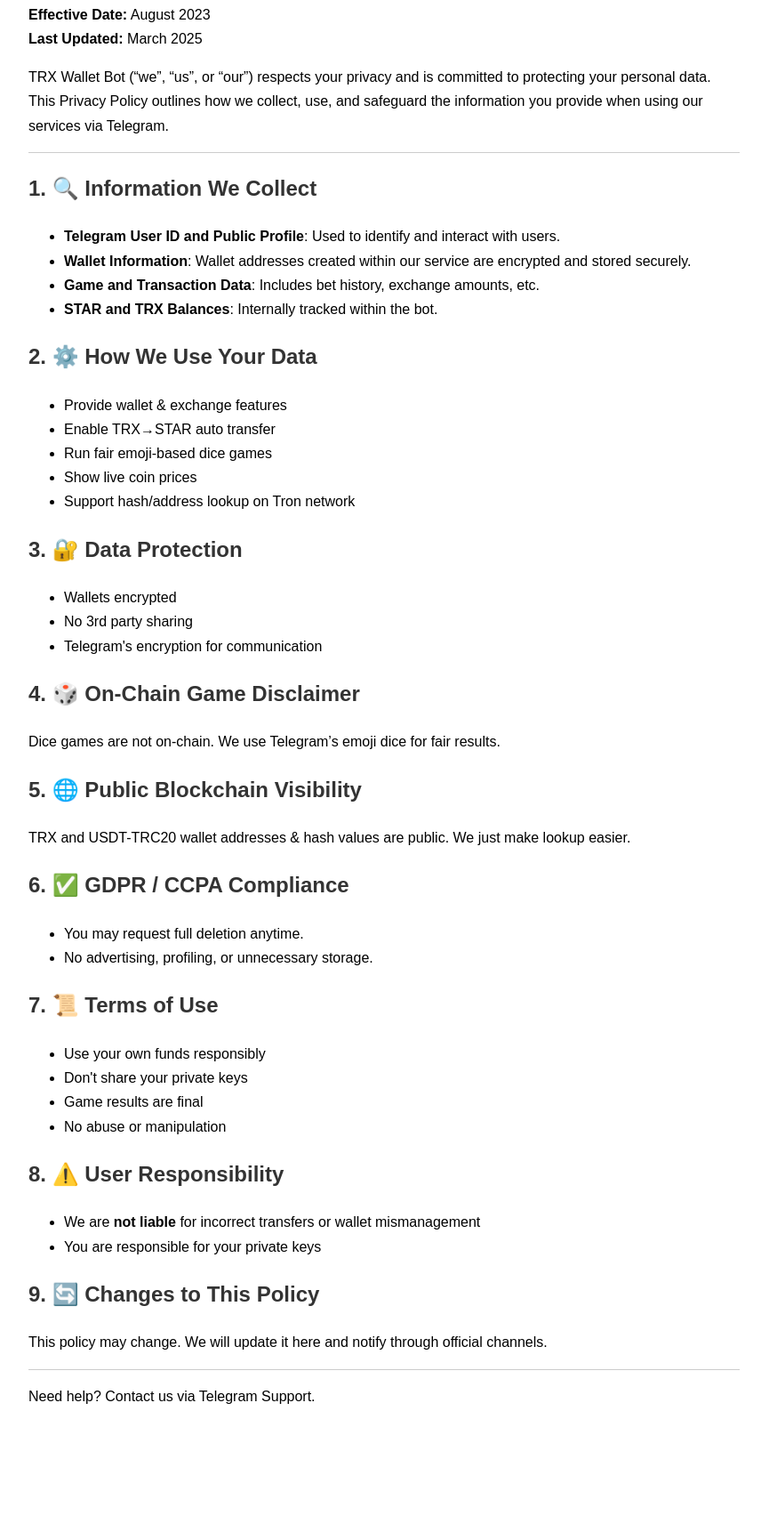
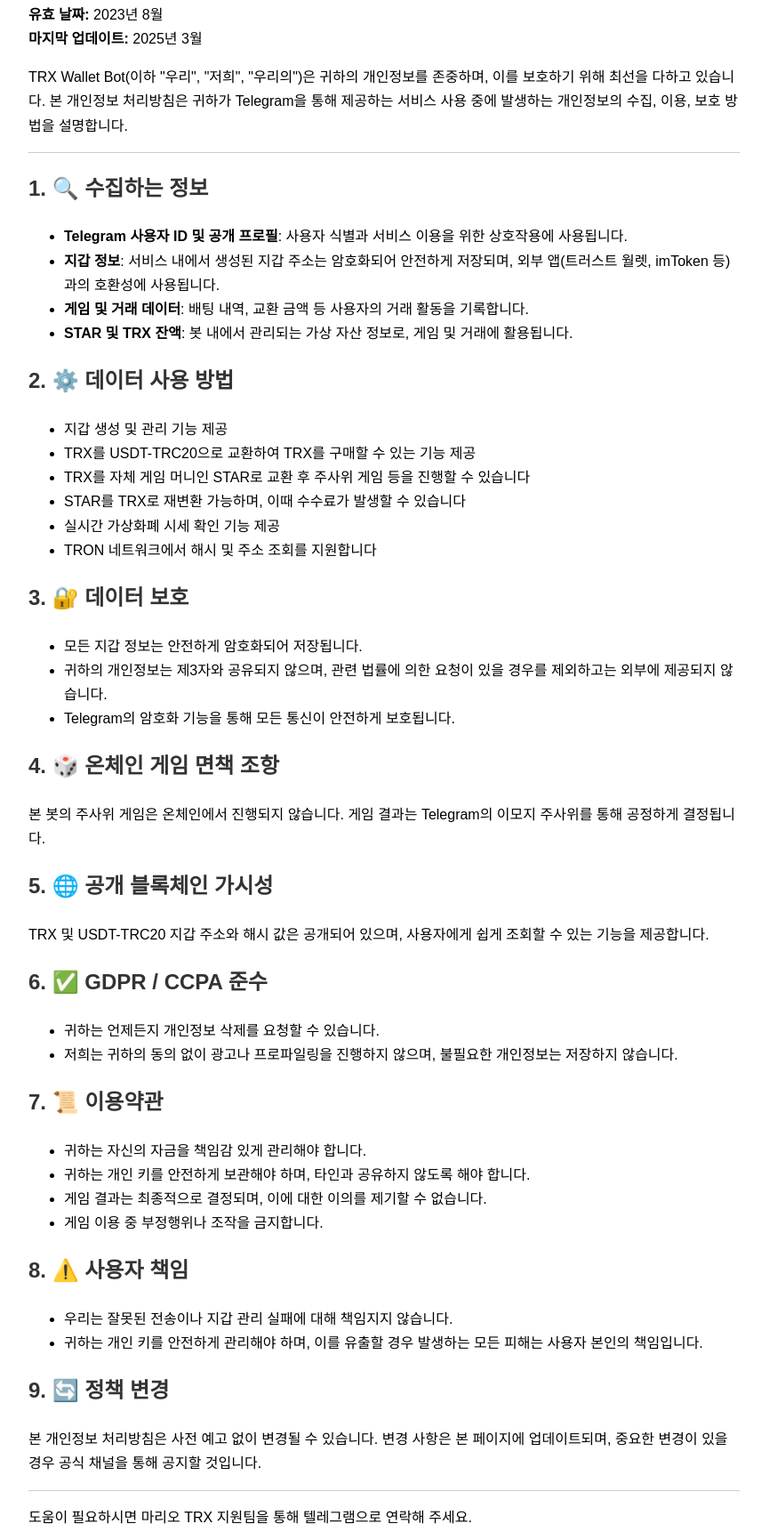
Before and after one commit to trxtransact/privacy.html, a plain HTML site: page index.html in a window 1280 px wide. Shown: the part 123-1845 px from the top of the page at 89% size, without its empty margins (208-1064 px from the left). Before the commit the page ends 1756 px from the top, so only its background shows below. Drawn offline with Linux system fonts and the light colour scheme.

Commit message:
Update index.html

```diff
--- a/index.html
+++ b/index.html
@@ -1,8 +1,8 @@
 <!DOCTYPE html>
-<html lang="en">
+<html lang="ko">
 <head>
   <meta charset="UTF-8">
-  <title>Privacy Policy</title>
+  <title>개인정보 처리방침</title>
   <style>
     body {
       max-width: 800px;
@@ -20,66 +20,67 @@
   </style>
 </head>
 <body>
-  <h1>📄 Privacy Policy</h1>
-  <p><strong>Effective Date:</strong> August 2023<br>
-     <strong>Last Updated:</strong> March 2025</p>
-  <p>TRX Wallet Bot (“we”, “us”, or “our”) respects your privacy and is committed to protecting your personal data. This Privacy Policy outlines how we collect, use, and safeguard the information you provide when using our services via Telegram.</p>
+  <h1>📄 개인정보 처리방침</h1>
+  <p><strong>유효 날짜:</strong> 2023년 8월<br>
+     <strong>마지막 업데이트:</strong> 2025년 3월</p>
+  <p>TRX Wallet Bot(이하 "우리", "저희", "우리의")은 귀하의 개인정보를 존중하며, 이를 보호하기 위해 최선을 다하고 있습니다. 본 개인정보 처리방침은 귀하가 Telegram을 통해 제공하는 서비스 사용 중에 발생하는 개인정보의 수집, 이용, 보호 방법을 설명합니다.</p>
   <hr>
 
-  <h2>1. 🔍 Information We Collect</h2>
+  <h2>1. 🔍 수집하는 정보</h2>
   <ul>
-    <li><strong>Telegram User ID and Public Profile</strong>: Used to identify and interact with users.</li>
-    <li><strong>Wallet Information</strong>: Wallet addresses created within our service are encrypted and stored securely.</li>
-    <li><strong>Game and Transaction Data</strong>: Includes bet history, exchange amounts, etc.</li>
-    <li><strong>STAR and TRX Balances</strong>: Internally tracked within the bot.</li>
+    <li><strong>Telegram 사용자 ID 및 공개 프로필</strong>: 사용자 식별과 서비스 이용을 위한 상호작용에 사용됩니다.</li>
+    <li><strong>지갑 정보</strong>: 서비스 내에서 생성된 지갑 주소는 암호화되어 안전하게 저장되며, 외부 앱(트러스트 월렛, imToken 등)과의 호환성에 사용됩니다.</li>
+    <li><strong>게임 및 거래 데이터</strong>: 배팅 내역, 교환 금액 등 사용자의 거래 활동을 기록합니다.</li>
+    <li><strong>STAR 및 TRX 잔액</strong>: 봇 내에서 관리되는 가상 자산 정보로, 게임 및 거래에 활용됩니다.</li>
   </ul>
 
-  <h2>2. ⚙️ How We Use Your Data</h2>
+  <h2>2. ⚙️ 데이터 사용 방법</h2>
   <ul>
-    <li>Provide wallet & exchange features</li>
-    <li>Enable TRX→STAR auto transfer</li>
-    <li>Run fair emoji-based dice games</li>
-    <li>Show live coin prices</li>
-    <li>Support hash/address lookup on Tron network</li>
+    <li>지갑 생성 및 관리 기능 제공</li>
+    <li>TRX를 USDT-TRC20으로 교환하여 TRX를 구매할 수 있는 기능 제공</li>
+    <li>TRX를 자체 게임 머니인 STAR로 교환 후 주사위 게임 등을 진행할 수 있습니다</li>
+    <li>STAR를 TRX로 재변환 가능하며, 이때 수수료가 발생할 수 있습니다</li>
+    <li>실시간 가상화폐 시세 확인 기능 제공</li>
+    <li>TRON 네트워크에서 해시 및 주소 조회를 지원합니다</li>
   </ul>
 
-  <h2>3. 🔐 Data Protection</h2>
+  <h2>3. 🔐 데이터 보호</h2>
   <ul>
-    <li>Wallets encrypted</li>
-    <li>No 3rd party sharing</li>
-    <li>Telegram's encryption for communication</li>
+    <li>모든 지갑 정보는 안전하게 암호화되어 저장됩니다.</li>
+    <li>귀하의 개인정보는 제3자와 공유되지 않으며, 관련 법률에 의한 요청이 있을 경우를 제외하고는 외부에 제공되지 않습니다.</li>
+    <li>Telegram의 암호화 기능을 통해 모든 통신이 안전하게 보호됩니다.</li>
   </ul>
 
-  <h2>4. 🎲 On-Chain Game Disclaimer</h2>
-  <p>Dice games are not on-chain. We use Telegram’s emoji dice for fair results.</p>
+  <h2>4. 🎲 온체인 게임 면책 조항</h2>
+  <p>본 봇의 주사위 게임은 온체인에서 진행되지 않습니다. 게임 결과는 Telegram의 이모지 주사위를 통해 공정하게 결정됩니다.</p>
 
-  <h2>5. 🌐 Public Blockchain Visibility</h2>
-  <p>TRX and USDT-TRC20 wallet addresses & hash values are public. We just make lookup easier.</p>
+  <h2>5. 🌐 공개 블록체인 가시성</h2>
+  <p>TRX 및 USDT-TRC20 지갑 주소와 해시 값은 공개되어 있으며, 사용자에게 쉽게 조회할 수 있는 기능을 제공합니다.</p>
 
-  <h2>6. ✅ GDPR / CCPA Compliance</h2>
+  <h2>6. ✅ GDPR / CCPA 준수</h2>
   <ul>
-    <li>You may request full deletion anytime.</li>
-    <li>No advertising, profiling, or unnecessary storage.</li>
+    <li>귀하는 언제든지 개인정보 삭제를 요청할 수 있습니다.</li>
+    <li>저희는 귀하의 동의 없이 광고나 프로파일링을 진행하지 않으며, 불필요한 개인정보는 저장하지 않습니다.</li>
   </ul>
 
-  <h2>7. 📜 Terms of Use</h2>
+  <h2>7. 📜 이용약관</h2>
   <ul>
-    <li>Use your own funds responsibly</li>
-    <li>Don't share your private keys</li>
-    <li>Game results are final</li>
-    <li>No abuse or manipulation</li>
+    <li>귀하는 자신의 자금을 책임감 있게 관리해야 합니다.</li>
+    <li>귀하는 개인 키를 안전하게 보관해야 하며, 타인과 공유하지 않도록 해야 합니다.</li>
+    <li>게임 결과는 최종적으로 결정되며, 이에 대한 이의를 제기할 수 없습니다.</li>
+    <li>게임 이용 중 부정행위나 조작을 금지합니다.</li>
   </ul>
 
-  <h2>8. ⚠️ User Responsibility</h2>
+  <h2>8. ⚠️ 사용자 책임</h2>
   <ul>
-    <li>We are <strong>not liable</strong> for incorrect transfers or wallet mismanagement</li>
-    <li>You are responsible for your private keys</li>
+    <li>우리는 잘못된 전송이나 지갑 관리 실패에 대해 책임지지 않습니다.</li>
+    <li>귀하는 개인 키를 안전하게 관리해야 하며, 이를 유출할 경우 발생하는 모든 피해는 사용자 본인의 책임입니다.</li>
   </ul>
 
-  <h2>9. 🔄 Changes to This Policy</h2>
-  <p>This policy may change. We will update it here and notify through official channels.</p>
+  <h2>9. 🔄 정책 변경</h2>
+  <p>본 개인정보 처리방침은 사전 예고 없이 변경될 수 있습니다. 변경 사항은 본 페이지에 업데이트되며, 중요한 변경이 있을 경우 공식 채널을 통해 공지할 것입니다.</p>
 
   <hr>
-  <p>Need help? Contact us via Telegram Support.</p>
+  <p>도움이 필요하시면 마리오 TRX 지원팀을 통해 텔레그램으로 연락해 주세요.</p>
 </body>
 </html>
```
